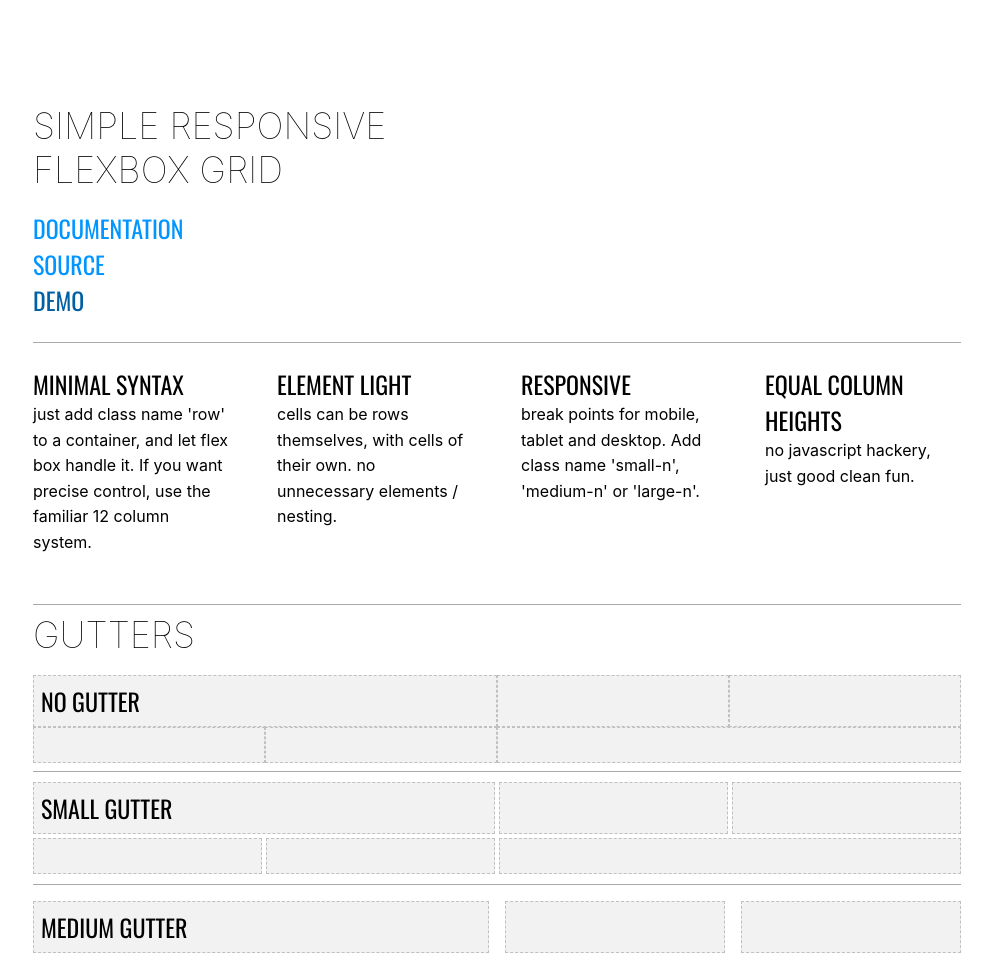
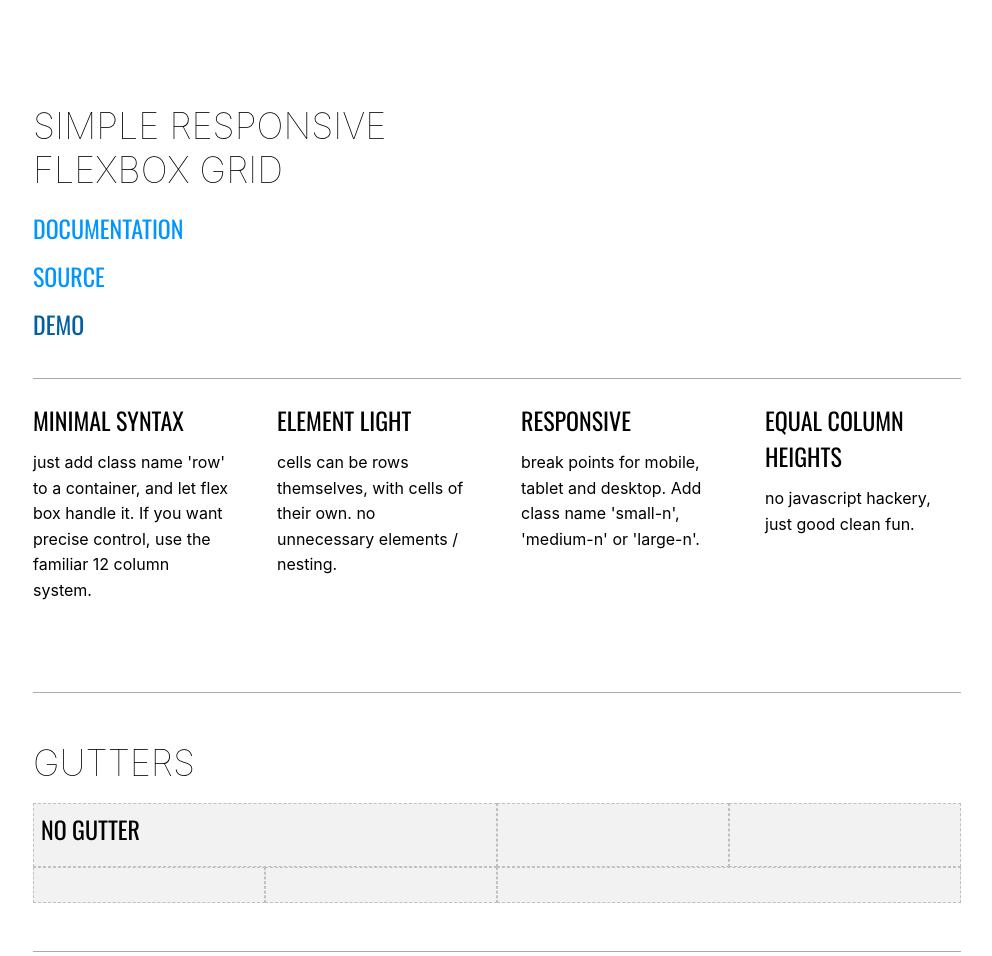
Before and after one commit to nihlton/simple-grid, a website: page index.html in a window 1280 px wide. Shown: the top 956 px of the page, without its empty margins (143-1135 px from the left). Drawn offline with nearby package versions, Linux system fonts and the light colour scheme.

Commit message:
Update demo.css

```diff
--- a/demo.css
+++ b/demo.css
@@ -40,7 +40,6 @@ h1 {
 
 h2 {
   font-family: 'Oswald', sans-serif;
-  margin: 0;
 }
 
 
@@ -53,6 +52,7 @@ hr {
   border-bottom: 1px solid;
   border-color: #aaa !important;
   outline: none  !important;
+  margin: 3rem 0;
 }
 
 pre {
```
